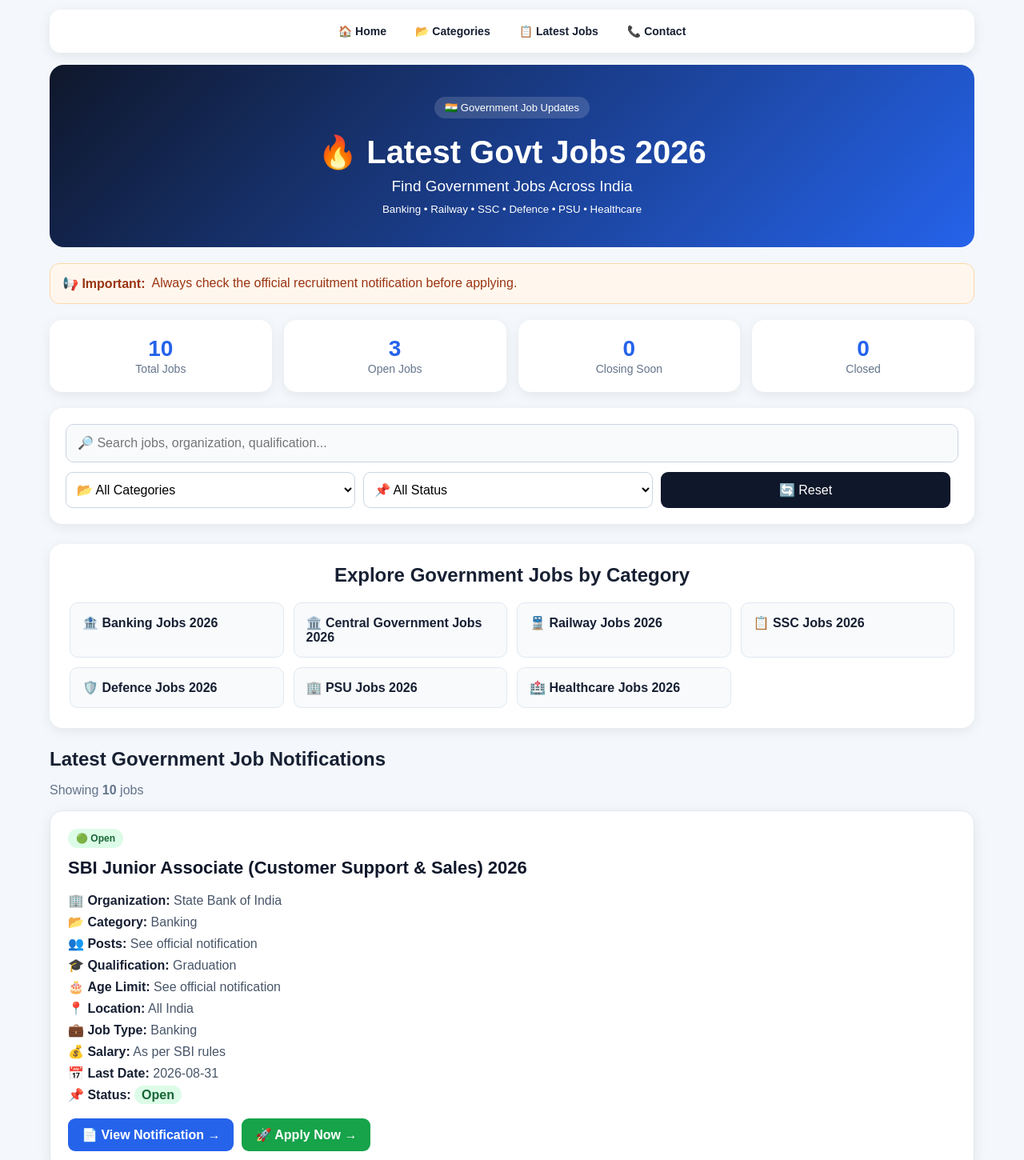
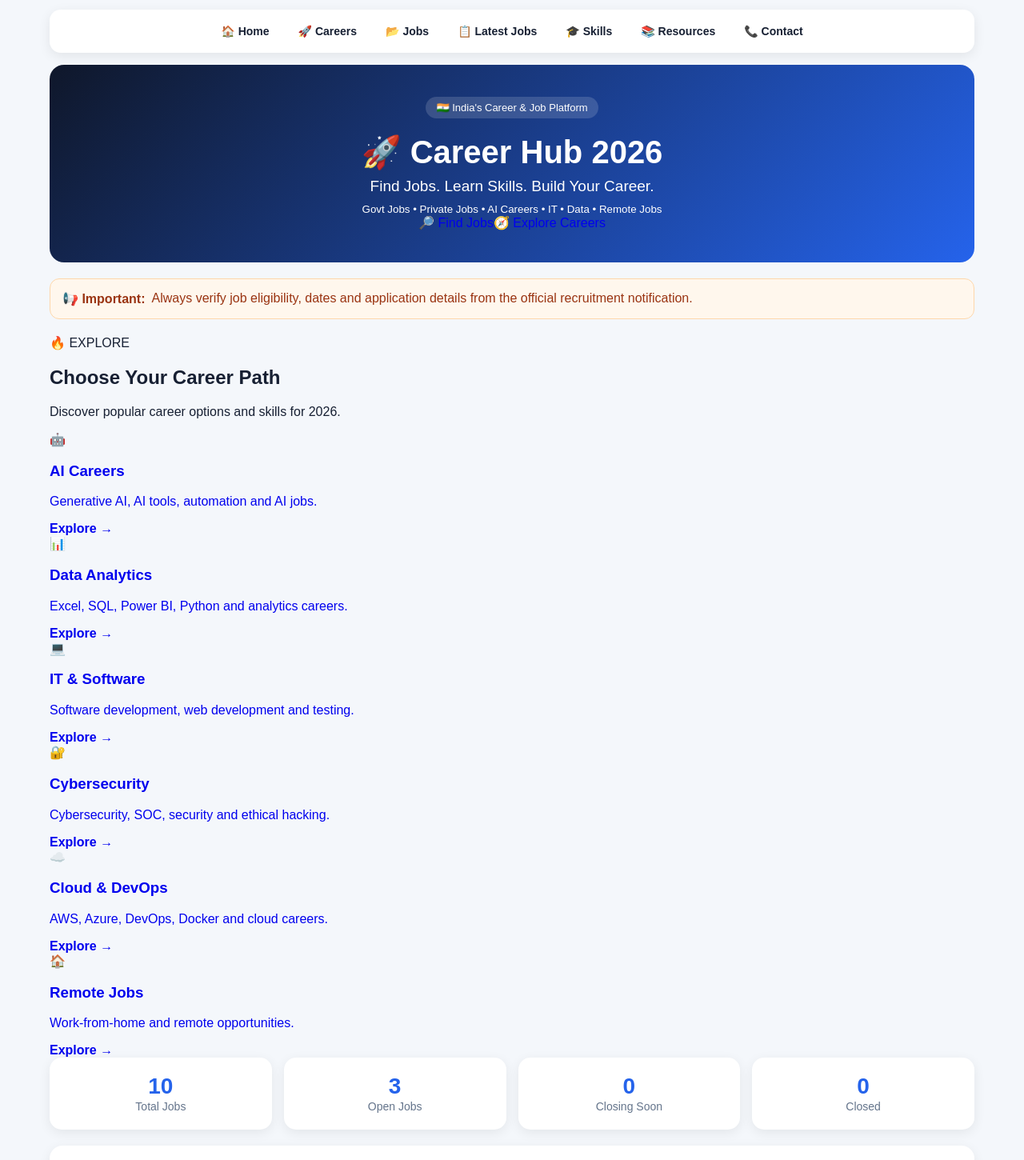
Before and after one commit to chglory8888-dev/govt-jobs-2026, a Next.js app: page / in a window 1280 px wide. Shown: the top 1450 px of the page at 80% size. Built offline with nearby package versions, Linux system fonts and the light colour scheme.

Commit message:
Update index.js

```diff
--- a/pages/index.js
+++ b/pages/index.js
@@ -22,9 +22,7 @@
 
   const categories = [
     "All",
-    ...new Set(
-      jobs.map((job) => job.category).filter(Boolean)
-    ),
+    ...new Set(jobs.map((job) => job.category).filter(Boolean)),
   ];
 
   const filteredJobs = jobs.filter((job) => {
@@ -45,18 +43,12 @@
         .includes(text);
 
     const matchesCategory =
-      category === "All" ||
-      job.category === category;
+      category === "All" || job.category === category;
 
     const matchesStatus =
-      status === "All" ||
-      getStatus(job) === status;
+      status === "All" || getStatus(job) === status;
 
-    return (
-      matchesSearch &&
-      matchesCategory &&
-      matchesStatus
-    );
+    return matchesSearch && matchesCategory && matchesStatus;
   });
 
   const openJobs = jobs.filter(
@@ -81,12 +73,12 @@
     <>
       <Head>
         <title>
-          Govt Jobs 2026 | Latest Government Jobs in India
+          Career Hub 2026 | Jobs, AI Careers, Skills & Resume
         </title>
 
         <meta
           name="description"
-          content="Latest Government Jobs 2026 in India including Banking, Railway, SSC, Defence, PSU and Healthcare jobs."
+          content="Career Hub 2026 - Latest Government Jobs, Private Jobs, AI Careers, Data Analytics, IT Jobs, Remote Jobs, Career Roadmaps, Resume and Interview Preparation."
         />
 
         <meta
@@ -106,40 +98,141 @@
 
         <nav className="top-nav">
           <Link href="/">🏠 Home</Link>
-          <a href="#categories">📂 Categories</a>
+
+          <a href="#career">🚀 Careers</a>
+
+          <a href="#categories">📂 Jobs</a>
+
           <a href="#jobs">📋 Latest Jobs</a>
+
+          <a href="#skills">🎓 Skills</a>
+
+          <a href="#resources">📚 Resources</a>
+
           <a href="#contact">📞 Contact</a>
         </nav>
 
-        {/* HEADER */}
+        {/* HERO */}
 
-        <header className="header">
+        <header className="header career-header">
+
           <div className="header-badge">
-            🇮🇳 Government Job Updates
+            🇮🇳 India's Career & Job Platform
           </div>
 
           <h1>
-            🔥 Latest Govt Jobs 2026
+            🚀 Career Hub 2026
           </h1>
 
           <p>
-            Find Government Jobs Across India
+            Find Jobs. Learn Skills. Build Your Career.
           </p>
 
           <small>
-            Banking • Railway • SSC • Defence • PSU • Healthcare
+            Govt Jobs • Private Jobs • AI Careers • IT • Data • Remote Jobs
           </small>
+
+          <div className="hero-buttons">
+            <a href="#jobs" className="hero-primary">
+              🔎 Find Jobs
+            </a>
+
+            <a href="#career" className="hero-secondary">
+              🧭 Explore Careers
+            </a>
+          </div>
+
         </header>
 
         {/* NOTICE */}
 
         <div className="notice-box">
           <strong>📢 Important:</strong>
+
           <span>
-            Always check the official recruitment
-            notification before applying.
+            Always verify job eligibility, dates and application
+            details from the official recruitment notification.
           </span>
         </div>
+
+        {/* QUICK CAREER CARDS */}
+
+        <section
+          id="career"
+          className="career-section"
+        >
+
+          <div className="section-heading">
+            <span>🔥 EXPLORE</span>
+
+            <h2>
+              Choose Your Career Path
+            </h2>
+
+            <p>
+              Discover popular career options and skills for 2026.
+            </p>
+          </div>
+
+          <div className="career-grid">
+
+            <Link href="/ai-careers" className="career-card">
+              <div className="career-icon">🤖</div>
+              <h3>AI Careers</h3>
+              <p>
+                Generative AI, AI tools, automation and AI jobs.
+              </p>
+              <strong>Explore →</strong>
+            </Link>
+
+            <Link href="/data-analytics" className="career-card">
+              <div className="career-icon">📊</div>
+              <h3>Data Analytics</h3>
+              <p>
+                Excel, SQL, Power BI, Python and analytics careers.
+              </p>
+              <strong>Explore →</strong>
+            </Link>
+
+            <Link href="/software-jobs" className="career-card">
+              <div className="career-icon">💻</div>
+              <h3>IT & Software</h3>
+              <p>
+                Software development, web development and testing.
+              </p>
+              <strong>Explore →</strong>
+            </Link>
+
+            <Link href="/cybersecurity" className="career-card">
+              <div className="career-icon">🔐</div>
+              <h3>Cybersecurity</h3>
+              <p>
+                Cybersecurity, SOC, security and ethical hacking.
+              </p>
+              <strong>Explore →</strong>
+            </Link>
+
+            <Link href="/cloud-devops" className="career-card">
+              <div className="career-icon">☁️</div>
+              <h3>Cloud & DevOps</h3>
+              <p>
+                AWS, Azure, DevOps, Docker and cloud careers.
+              </p>
+              <strong>Explore →</strong>
+            </Link>
+
+            <Link href="/remote-jobs" className="career-card">
+              <div className="career-icon">🏠</div>
+              <h3>Remote Jobs</h3>
+              <p>
+                Work-from-home and remote opportunities.
+              </p>
+              <strong>Explore →</strong>
+            </Link>
+
+          </div>
+
+        </section>
 
         {/* STATS */}
 
@@ -171,13 +264,17 @@
 
         <section className="filters-section">
 
+          <div className="search-title">
+            🔎 Search Jobs
+          </div>
+
           <input
             type="text"
             value={search}
             onChange={(e) =>
               setSearch(e.target.value)
             }
-            placeholder="🔎 Search jobs, organization, qualification..."
+            placeholder="Search jobs, organization, qualification..."
           />
 
           <div className="filter-grid">
@@ -236,18 +333,23 @@
             </button>
 
           </div>
+
         </section>
 
-        {/* CATEGORIES */}
+        {/* JOB CATEGORIES */}
 
         <section
           className="category-links"
           id="categories"
         >
 
-          <h2>
-            Explore Government Jobs by Category
-          </h2>
+          <div className="section-heading">
+            <span>🇮🇳 GOVERNMENT JOBS</span>
+
+            <h2>
+              Explore Government Jobs
+            </h2>
+          </div>
 
           <div className="category-grid">
 
@@ -256,7 +358,7 @@
             </Link>
 
             <Link href="/central-government">
-              🏛️ Central Government Jobs 2026
+              🏛️ Central Government
             </Link>
 
             <Link href="/railway">
@@ -280,29 +382,40 @@
             </Link>
 
           </div>
+
         </section>
 
-        {/* JOBS */}
+        {/* LATEST JOBS */}
 
         <section id="jobs">
 
           <div className="results-header">
+
             <div>
+              <span className="section-label">
+                📢 JOB ALERTS
+              </span>
+
               <h2>
                 Latest Government Job Notifications
               </h2>
 
               <p>
                 Showing{" "}
-                <b>{filteredJobs.length}</b> jobs
+                <b>{filteredJobs.length}</b>{" "}
+                jobs
               </p>
             </div>
+
           </div>
 
           {filteredJobs.length === 0 ? (
 
             <div className="no-jobs">
-              <h2>🔎 No Jobs Found</h2>
+
+              <h2>
+                🔎 No Jobs Found
+              </h2>
 
               <p>
                 Try another search or filter.
@@ -315,6 +428,7 @@
               >
                 Show All Jobs
               </button>
+
             </div>
 
           ) : (
@@ -333,8 +447,6 @@
                       `${job.title}-${index}`
                     }
                   >
-
-                    {/* BADGE */}
 
                     <div className="job-badges">
 
@@ -364,7 +476,9 @@
 
                     </div>
 
-                    <h2>{job.title}</h2>
+                    <h2>
+                      {job.title}
+                    </h2>
 
                     <p>
                       🏢 <b>Organization:</b>{" "}
@@ -398,7 +512,8 @@
 
                     <p>
                       📍 <b>Location:</b>{" "}
-                      {job.location || "India"}
+                      {job.location ||
+                        "India"}
                     </p>
 
                     <p>
@@ -437,8 +552,6 @@
                       </span>
                     </p>
 
-                    {/* BUTTONS */}
-
                     <div className="job-buttons">
 
                       {job.notificationLink && (
@@ -474,7 +587,113 @@
 
         </section>
 
-        {/* ADVERTISEMENT */}
+        {/* SKILLS */}
+
+        <section
+          id="skills"
+          className="skills-section"
+        >
+
+          <div className="section-heading">
+            <span>🎓 LEARN & GROW</span>
+
+            <h2>
+              Skills That Can Boost Your Career
+            </h2>
+          </div>
+
+          <div className="skills-grid">
+
+            <div className="skill-card">
+              <span>📊</span>
+              <h3>Excel + Power BI</h3>
+              <p>
+                Learn dashboards, reports and business analytics.
+              </p>
+            </div>
+
+            <div className="skill-card">
+              <span>🐍</span>
+              <h3>Python</h3>
+              <p>
+                Programming, automation, data and AI basics.
+              </p>
+            </div>
+
+            <div className="skill-card">
+              <span>🗄️</span>
+              <h3>SQL</h3>
+              <p>
+                Build strong database and analytics skills.
+              </p>
+            </div>
+
+            <div className="skill-card">
+              <span>🤖</span>
+              <h3>Generative AI</h3>
+              <p>
+                Learn practical AI tools and workflows.
+              </p>
+            </div>
+
+          </div>
+
+        </section>
+
+        {/* RESOURCES */}
+
+        <section
+          id="resources"
+          className="resources-section"
+        >
+
+          <div className="section-heading">
+            <span>🧰 CAREER TOOLS</span>
+
+            <h2>
+              Free Career Resources
+            </h2>
+          </div>
+
+          <div className="resource-grid">
+
+            <Link href="/resume-builder">
+              <span>📄</span>
+              <h3>Resume Builder</h3>
+              <p>
+                Create a professional resume.
+              </p>
+            </Link>
+
+            <Link href="/interview-prep">
+              <span>🎤</span>
+              <h3>Interview Preparation</h3>
+              <p>
+                Practice common interview questions.
+              </p>
+            </Link>
+
+            <Link href="/career-roadmaps">
+              <span>🧭</span>
+              <h3>Career Roadmaps</h3>
+              <p>
+                Step-by-step learning paths.
+              </p>
+            </Link>
+
+            <Link href="/courses">
+              <span>🎓</span>
+              <h3>Courses & Skills</h3>
+              <p>
+                Discover useful career skills.
+              </p>
+            </Link>
+
+          </div>
+
+        </section>
+
+        {/* AD */}
 
         <section className="ad-placeholder">
           <span>Advertisement</span>
@@ -485,23 +704,27 @@
         <section className="seo-content">
 
           <h2>
-            Latest Government Jobs 2026 in India
+            Career Hub 2026 – Jobs & Career Opportunities in India
           </h2>
 
           <p>
-            Govt Jobs 2026 helps candidates discover
-            the latest government job notifications
-            across India. Find opportunities in
-            Banking, Railway, SSC, Defence, PSU,
-            Healthcare and Central Government
-            departments.
+            Career Hub 2026 helps job seekers discover
+            government jobs, career opportunities,
+            technology careers, AI jobs, data analytics,
+            IT jobs and remote work opportunities.
           </p>
 
           <p>
-            Always verify eligibility, age limit,
-            application dates, fees and other
-            requirements from the official
-            recruitment notification before applying.
+            Candidates can also explore career roadmaps,
+            professional skills, resume preparation and
+            interview preparation resources.
+          </p>
+
+          <p>
+            For government jobs, always verify eligibility,
+            age limit, application dates, fees and other
+            requirements from the official recruitment
+            notification before applying.
           </p>
 
         </section>
@@ -513,11 +736,11 @@
           <div className="footer-brand">
 
             <h3>
-              🇮🇳 Govt Jobs 2026
+              🚀 Career Hub 2026
             </h3>
 
             <p>
-              Latest Government Job Updates in India
+              Jobs • Skills • Careers • Opportunities
             </p>
 
           </div>
@@ -539,7 +762,7 @@
           </div>
 
           <p className="copyright">
-            © 2026 Govt Jobs 2026.
+            © 2026 Career Hub 2026.
             All Rights Reserved.
           </p>
 
```
